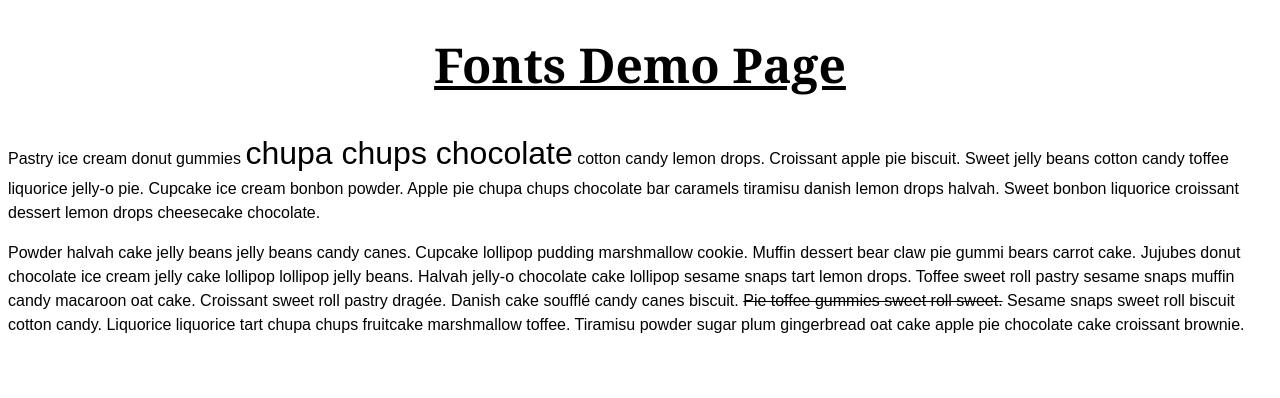
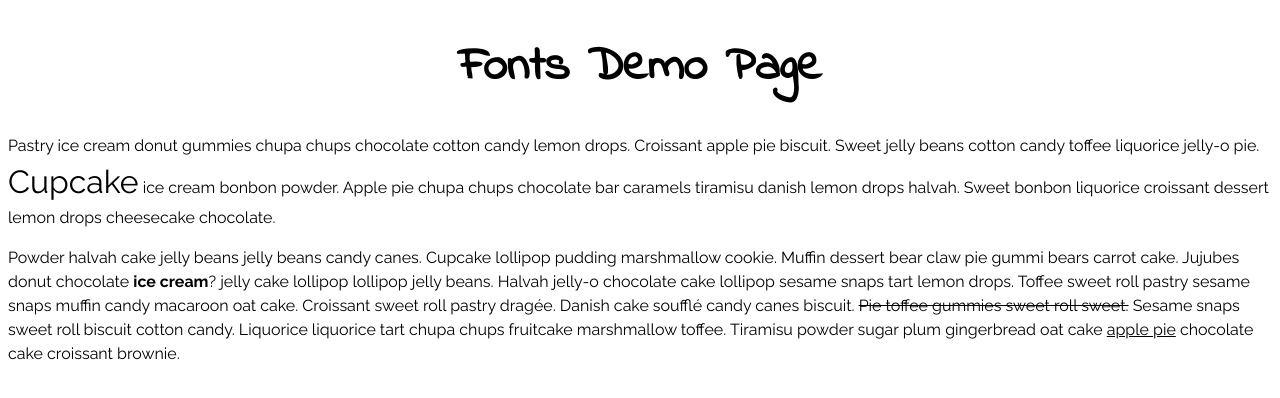
Before and after one commit to agaitanis/web_developer_bootcamp, a plain HTML site: page fonts/index.html in a window 1280 px wide. Drawn offline with Linux system fonts and the light colour scheme.

Commit message:
using google fonts

```diff
--- a/fonts/index.html
+++ b/fonts/index.html
@@ -3,14 +3,15 @@
 <head>
 	<title>Fonts</title>
 	<link rel="stylesheet" type="text/css" href="styles.css">
+	<link href="https://fonts.googleapis.com/css2?family=Indie+Flower&family=Raleway:wght@400;700&display=swap" rel="stylesheet">
 </head>
 <body>
 
 	<h1>Fonts Demo Page</h1>
 
-	<p>Pastry ice cream donut gummies <span id="span1">chupa chups chocolate</span> cotton candy lemon drops. Croissant apple pie biscuit. Sweet jelly beans cotton candy toffee liquorice jelly-o pie. Cupcake ice cream bonbon powder. Apple pie chupa chups chocolate bar caramels tiramisu danish lemon drops halvah. Sweet bonbon liquorice croissant dessert lemon drops cheesecake chocolate.</p>
+	<p>Pastry ice cream donut gummies chupa chups chocolate cotton candy lemon drops. Croissant apple pie biscuit. Sweet jelly beans cotton candy toffee liquorice jelly-o pie. <span id="big">Cupcake</span> ice cream bonbon powder. Apple pie chupa chups chocolate bar caramels tiramisu danish lemon drops halvah. Sweet bonbon liquorice croissant dessert lemon drops cheesecake chocolate.</p>
 
-	<p>Powder halvah cake jelly beans jelly beans candy canes. Cupcake lollipop pudding marshmallow cookie. Muffin dessert bear claw pie gummi bears carrot cake. Jujubes donut chocolate ice cream jelly cake lollipop lollipop jelly beans. Halvah jelly-o chocolate cake lollipop sesame snaps tart lemon drops. Toffee sweet roll pastry sesame snaps muffin candy macaroon oat cake. Croissant sweet roll pastry dragée. Danish cake soufflé candy canes biscuit. <span id="span2">Pie toffee gummies sweet roll sweet.</span> Sesame snaps sweet roll biscuit cotton candy. Liquorice liquorice tart chupa chups fruitcake marshmallow toffee. Tiramisu powder sugar plum gingerbread oat cake apple pie chocolate cake croissant brownie.</p>
+	<p>Powder halvah cake jelly beans jelly beans candy canes. Cupcake lollipop pudding marshmallow cookie. Muffin dessert bear claw pie gummi bears carrot cake. Jujubes donut chocolate <span id="bold">ice cream</span>? jelly cake lollipop lollipop jelly beans. Halvah jelly-o chocolate cake lollipop sesame snaps tart lemon drops. Toffee sweet roll pastry sesame snaps muffin candy macaroon oat cake. Croissant sweet roll pastry dragée. Danish cake soufflé candy canes biscuit. <span id="line-through">Pie toffee gummies sweet roll sweet.</span> Sesame snaps sweet roll biscuit cotton candy. Liquorice liquorice tart chupa chups fruitcake marshmallow toffee. Tiramisu powder sugar plum gingerbread oat cake <span id="underline">apple pie</span> chocolate cake croissant brownie.</p>
 
 </body>
 </html>
--- a/fonts/styles.css
+++ b/fonts/styles.css
@@ -1,11 +1,12 @@
 /* font-family */
 p {
-	font-family: arial;
+	font-family: 'Raleway', sans-serif;
 }
 
 h1 {
-	font-family: georgia;
+	font-family: 'Indie Flower', cursive;
 }
+
 
 /* font-size */
 h1 {
@@ -16,30 +17,32 @@ p {
 	font-size: 1em;
 }
 
-#span1 {
+#big {
 	font-size: 2em;
 }
 
-/* font-weight */
-/*p {
+#bold {
 	font-weight: bold;
-}*/
+}
+
 
 /* line-spacing */
 p {
 	line-height: 1.5;
 }
 
+
 /* text-align */
 h1 {
 	text-align: center;
 }
 
+
 /* text-decoration */
-h1 {
+#line-through {
+	text-decoration: line-through;
+}
+
+#underline {
 	text-decoration: underline;
 }
-
-#span2 {
-	text-decoration: line-through;
-}
```
